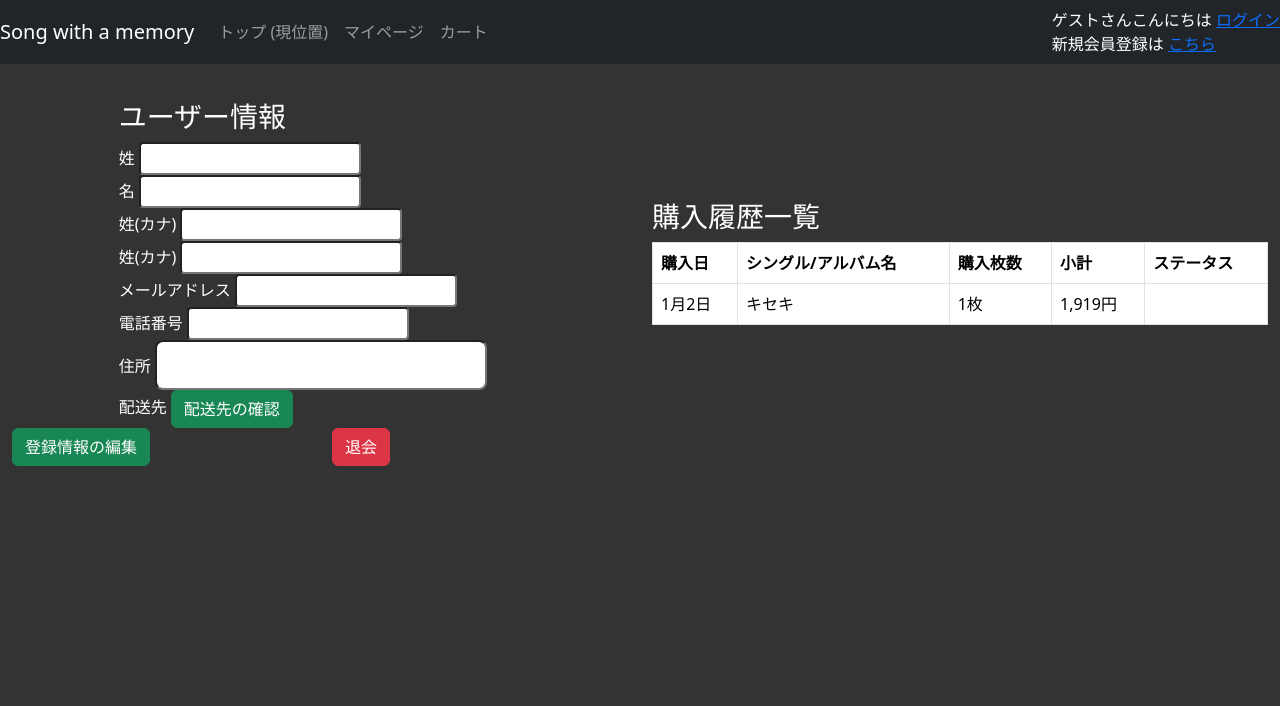
After one commit to ishii-shunsuke/SWAM, a Rails app: page /users in a window 1280 px wide. The commit adds this page. Shown: the top 706 px of the page. Run offline with Rails 7, Linux system fonts and the light colour scheme; style sheets or scripts are compiled from the project's sources; some libraries are stand-ins or nearby versions.

Commit message:
[マイページ作成]

```diff
--- a/app/assets/stylesheets/application.scss
+++ b/app/assets/stylesheets/application.scss
@@ -45,6 +45,15 @@ body {
 .shipping-title {
 	margin-top: 100px;
 }
+
 .cart-title {
 	margin-top:100px;
 }
+
+.mypage-title {
+	margin-top:100px;
+}
+
+.buy-history-title {
+	margin-top:200px;
+}
--- a/app/controllers/users_controller.rb
+++ b/app/controllers/users_controller.rb
@@ -1,4 +1,8 @@
 class UsersController < ApplicationController
 	def new
 	end
+
+	def show
+	end
+
 end
--- /dev/null
+++ b/app/views/users/show.html.erb
@@ -0,0 +1,74 @@
+<main>
+	<div class="container-fluid">
+	  <div class="text-white">
+		<div class="row">
+			<div class="col-md-5 offset-md-1">
+		<h3 class="mypage-title">ユーザー情報</h3>
+		<div class="form-group">
+		 <label for="lastname">姓</label>
+		   <input type="text" name="lastname" class="form-control-sm">
+		</div>
+		<div class="form-group">
+		 <label for="firstname">名</label>
+		   <input type="text" name="firstname" class="form-control-sm">
+		</div>
+		<div class="form-group">
+		 <label for="lastname-kana">姓(カナ)</label>
+		   <input type="text" name="lastname-kana" class="form-control-sm">
+		</div>
+		<div class="form-group">
+		 <label for="firstname-kana">姓(カナ)</label>
+		   <input type="text" name="firstname-kana" class="form-control-sm">
+		</div>
+		<div class="form-group">
+		 <label for="mail-adress">メールアドレス</label>
+		   <input type="email" name="mail-adress" class="form-control-sm">
+		</div>
+		<div class="form-group">
+		 <label for="phonenumber">電話番号</label>
+		   <input type="tel" name="phonenumber" class="form-control-sm">
+		</div>
+		<div class="form-group">
+		 <label for="address">住所</label>
+		   <input type="text" name="address" class="form-control-lg">
+		</div>
+		<div class="form-group">
+		 <label for="shipping-address">配送先</label>
+		   <%= link_to "配送先の確認", shipping_address_index_path, class: "btn btn-success" %>
+		</div>
+	  </div>
+		<div class="col-md-6">
+			<h3 class="buy-history-title">購入履歴一覧</h3>
+		<table class="table table-hover table-bordered">
+	<thead>
+		<tr>
+			<th>購入日</th>
+			<th>シングル/アルバム名</th>
+			<th>購入枚数</th>
+			<th>小計</th>
+			<th>ステータス</th>
+		</tr>
+	</thead>
+
+
+	<tbody>
+		<td>1月2日</td>
+		<td>キセキ</td>
+		<td>1枚</td>
+		<td>1,919円</td>
+		<td><%= %></td>
+		</tbody>
+  </table>
+	</div>
+	</div>
+	<div class="row">
+		<div class="col-md-3">
+      <%= link_to "登録情報の編集", root_path, class: "btn btn-success" %>
+		</div>
+		<div class="col-md-3">
+      <%= link_to "退会", root_path, class: "btn btn-danger" %>
+		</div>
+	</div>
+</div>
+ </div>
+</main>
--- a/config/routes.rb
+++ b/config/routes.rb
@@ -7,6 +7,7 @@ Rails.application.routes.draw do
 	get '/shipping_address/index', to:'users/shipping_addresses#index'
 	get '/shipping_address/new', to:'users/shipping_addresses#new'
 	get '/shipping_address/:id/edit', to:'users/shipping_addresses#edit'
-	get 'carts/index' => 'carts#index'
-	delete 'carts/:id' => 'carts#destroy'
+	get '/users' => 'users#show'
+	get '/carts/index' => 'carts#index'
+	delete '/carts/:id' => 'carts#destroy'
 end
```
Also changed, not shown: 4 other files.
